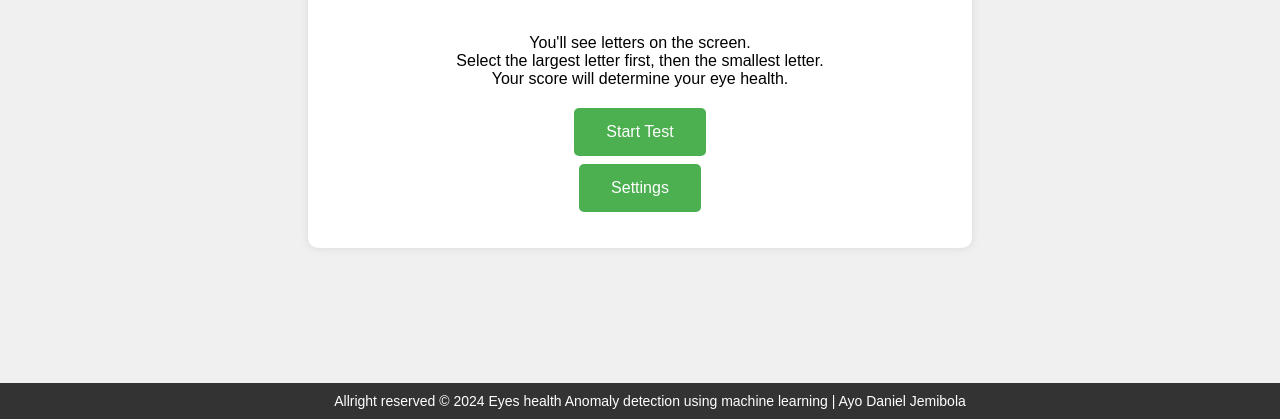
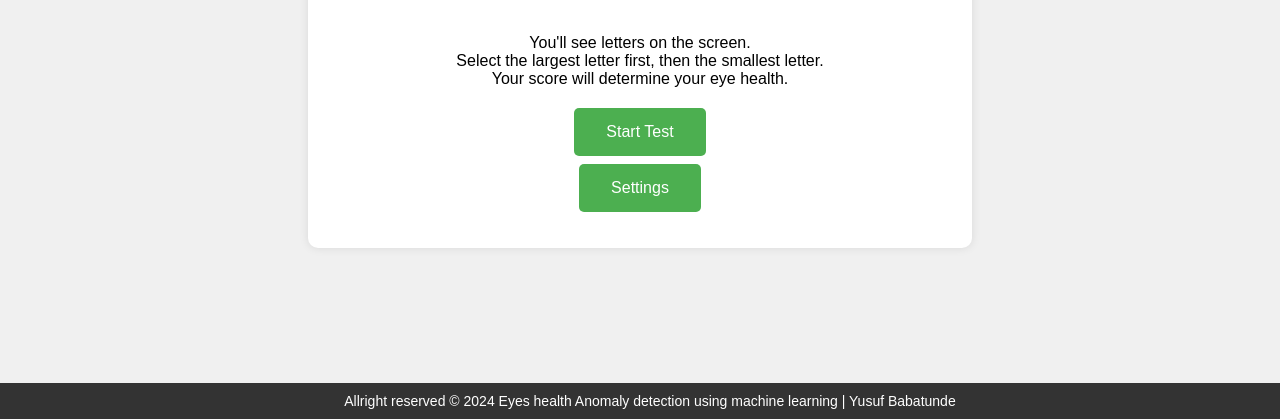
Before and after one commit to Boy2700/Eyes-health-anomaly-detection-using-machine-learning-, a plain HTML site: page index.html in a window 1280 px wide. Shown: the part 381-800 px from the top of the page. Drawn offline with Linux system fonts and the light colour scheme.

Commit message:
Update index.html

```diff
--- a/index.html
+++ b/index.html
@@ -65,7 +65,7 @@
         </div>
     </div>
     <footer class="footer">
-        Allright reserved &copy; 2024 Eyes health Anomaly detection using machine learning | Ayo Daniel Jemibola </footer>
+        Allright reserved &copy; 2024 Eyes health Anomaly detection using machine learning | Yusuf Babatunde </footer>
     <script src="script.js"></script>
 </body>
 </html>
```
